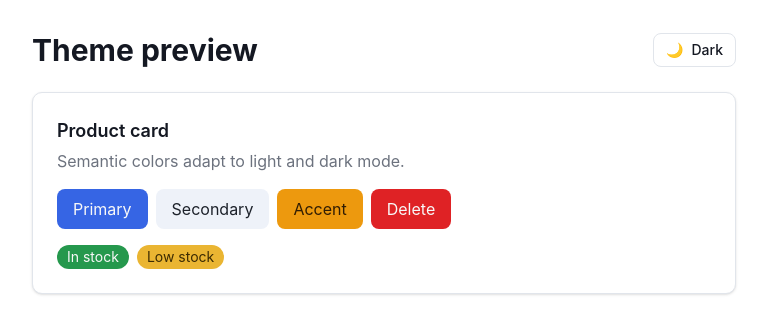
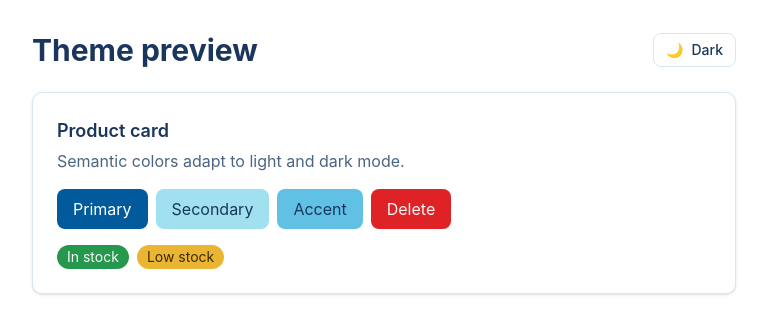
Before and after one commit to tkx-dev/ecomm-asian-customer, a Nuxt app: page / in a window 1280 px wide. Shown: the top 334 px of the page, without its empty margins (256-1023 px from the left). Built offline with nearby package versions, Linux system fonts and the light colour scheme.

Commit message:
change theme color pattern

```diff
--- a/app/assets/css/main.css
+++ b/app/assets/css/main.css
@@ -8,29 +8,33 @@
  * Use semantic utilities in components: bg-background, text-foreground,
  * bg-primary text-primary-foreground, border-border, etc.
  */
+/*
+ * Brand palette: navy #1B365D · blue #005A9C · sky #60C1E5 · ice #A0E0EF
+ * success / warning / destructive are status colors and stay independent of the brand.
+ */
 :root {
   --radius: 0.625rem;
 
-  --background: oklch(1 0 0);
-  --foreground: oklch(0.21 0.02 265);
+  --background: #ffffff;
+  --foreground: #1b365d; /* navy */
 
-  --card: oklch(1 0 0);
-  --card-foreground: oklch(0.21 0.02 265);
+  --card: #ffffff;
+  --card-foreground: #1b365d;
 
-  --popover: oklch(1 0 0);
-  --popover-foreground: oklch(0.21 0.02 265);
+  --popover: #ffffff;
+  --popover-foreground: #1b365d;
 
-  --primary: oklch(0.55 0.2 265);
-  --primary-foreground: oklch(0.98 0 0);
+  --primary: #005a9c; /* blue */
+  --primary-foreground: #ffffff;
 
-  --secondary: oklch(0.96 0.01 265);
-  --secondary-foreground: oklch(0.25 0.02 265);
+  --secondary: #a0e0ef; /* ice */
+  --secondary-foreground: #1b365d;
 
-  --muted: oklch(0.96 0.01 265);
-  --muted-foreground: oklch(0.55 0.02 265);
+  --muted: #eef7fb; /* ice tint */
+  --muted-foreground: #4a6582;
 
-  --accent: oklch(0.75 0.16 70);
-  --accent-foreground: oklch(0.25 0.05 70);
+  --accent: #60c1e5; /* sky */
+  --accent-foreground: #1b365d;
 
   --success: oklch(0.6 0.15 150);
   --success-foreground: oklch(0.98 0 0);
@@ -41,35 +45,35 @@
   --destructive: oklch(0.58 0.22 27);
   --destructive-foreground: oklch(0.98 0 0);
 
-  --border: oklch(0.92 0.01 265);
-  --input: oklch(0.92 0.01 265);
-  --ring: oklch(0.55 0.2 265);
+  --border: #d6e8f0;
+  --input: #d6e8f0;
+  --ring: #005a9c;
 }
 
 .dark {
-  --background: oklch(0.16 0.01 265);
-  --foreground: oklch(0.97 0 0);
+  --background: #0f1f36; /* deeper than navy so navy cards stand out */
+  --foreground: #f1f8fb;
 
-  --card: oklch(0.2 0.015 265);
-  --card-foreground: oklch(0.97 0 0);
+  --card: #1b365d; /* navy */
+  --card-foreground: #f1f8fb;
 
-  --popover: oklch(0.2 0.015 265);
-  --popover-foreground: oklch(0.97 0 0);
+  --popover: #1b365d;
+  --popover-foreground: #f1f8fb;
 
-  --primary: oklch(0.68 0.17 265);
-  --primary-foreground: oklch(0.16 0.01 265);
+  --primary: #60c1e5; /* sky */
+  --primary-foreground: #0f1f36;
 
-  --secondary: oklch(0.27 0.015 265);
-  --secondary-foreground: oklch(0.97 0 0);
+  --secondary: #005a9c; /* blue */
+  --secondary-foreground: #ffffff;
 
-  --muted: oklch(0.27 0.015 265);
-  --muted-foreground: oklch(0.7 0.02 265);
+  --muted: #24456f;
+  --muted-foreground: #a3c3d6;
 
-  --accent: oklch(0.78 0.15 70);
-  --accent-foreground: oklch(0.2 0.04 70);
+  --accent: #a0e0ef; /* ice */
+  --accent-foreground: #1b365d;
 
   --success: oklch(0.68 0.14 150);
-  --success-foreground: oklch(0.16 0.01 265);
+  --success-foreground: #0f1f36;
 
   --warning: oklch(0.82 0.14 85);
   --warning-foreground: oklch(0.25 0.05 85);
@@ -79,7 +83,7 @@
 
   --border: oklch(1 0 0 / 12%);
   --input: oklch(1 0 0 / 15%);
-  --ring: oklch(0.68 0.17 265);
+  --ring: #60c1e5;
 }
 
 /* Expose tokens as Tailwind utilities (bg-*, text-*, border-*, ring-*, rounded-*) */
```
